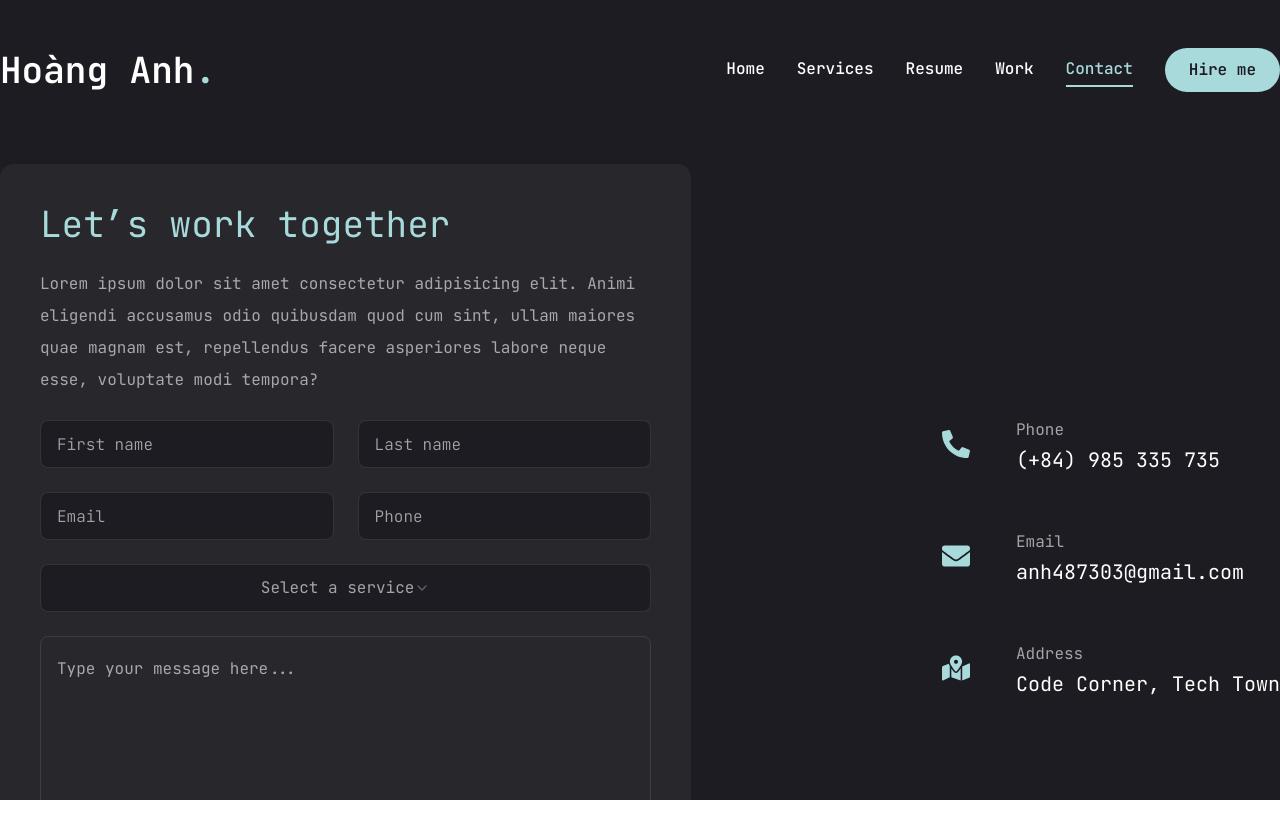
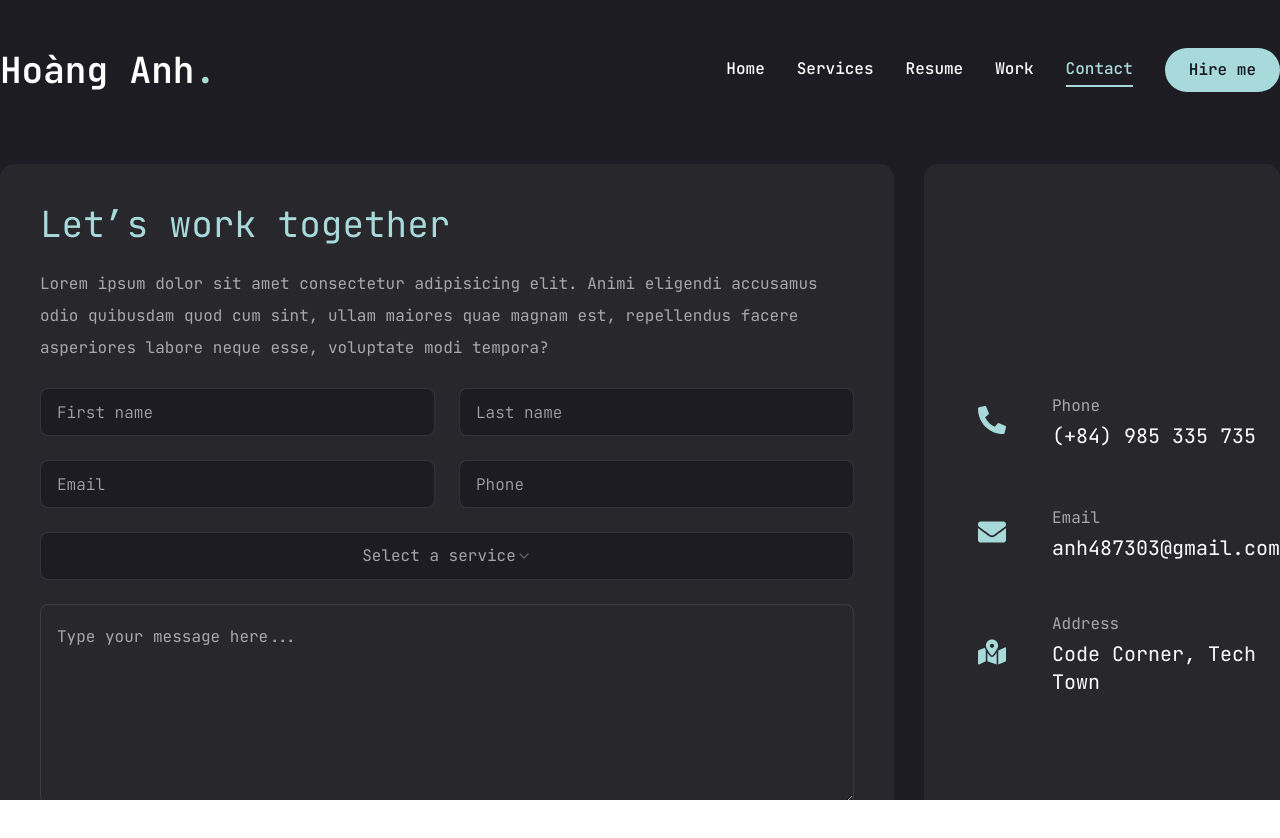
Before and after one commit to nguyennanhcd/Portfolio, a Next.js app: page /contact in a window 1280 px wide. Shown: the top 838 px of the page. Built offline with nearby package versions, Linux system fonts and the light colour scheme.

Commit message:
perf: improve UI

```diff
--- a/app/contact/page.tsx
+++ b/app/contact/page.tsx
@@ -32,7 +32,7 @@
       <div className='container mx-auto'>
         <div className='flex flex-col xl:flex-row gap-[30px]'>
           {/* form */}
-          <div className='xl:w-[54%] order-2 xl:order-none'>
+          <div className='xl:w-[70%] order-2 xl:order-none'>
             <form
               action=''
               className='flex flex-col gap-6 p-10 bg-[#27272c] rounded-xl'
@@ -95,12 +95,12 @@
           </div>
 
           {/* info */}
-          <div className='flex-1 flex items-center xl:justify-end order-1 xl:order-none mb-8 xl:mb-0'>
-            <ul className='flex flex-col gap-10'>
+          <div className='flex-1 flex items-center xl:justify-end order-1 xl:order-none mb-8 xl:mb-0 xl:w-[40%]'>
+            <ul className='flex flex-col gap-10 xl:bg-[#27272c] xl:rounded-xl xl:h-full xl:w-full xl:justify-center '>
               {info.map((item, index) => (
                 <li
                   key={index}
-                  className='flex items-center gap-6'
+                  className='flex items-center gap-6 xl: ml-8'
                 >
                   <div className='w-[52px] h-[52px] xl:w-[72px] xl:h-[72px] rounded-md text-accent-default flex justify-center items-center'>
                     <div className='text-[28px]'>
```
